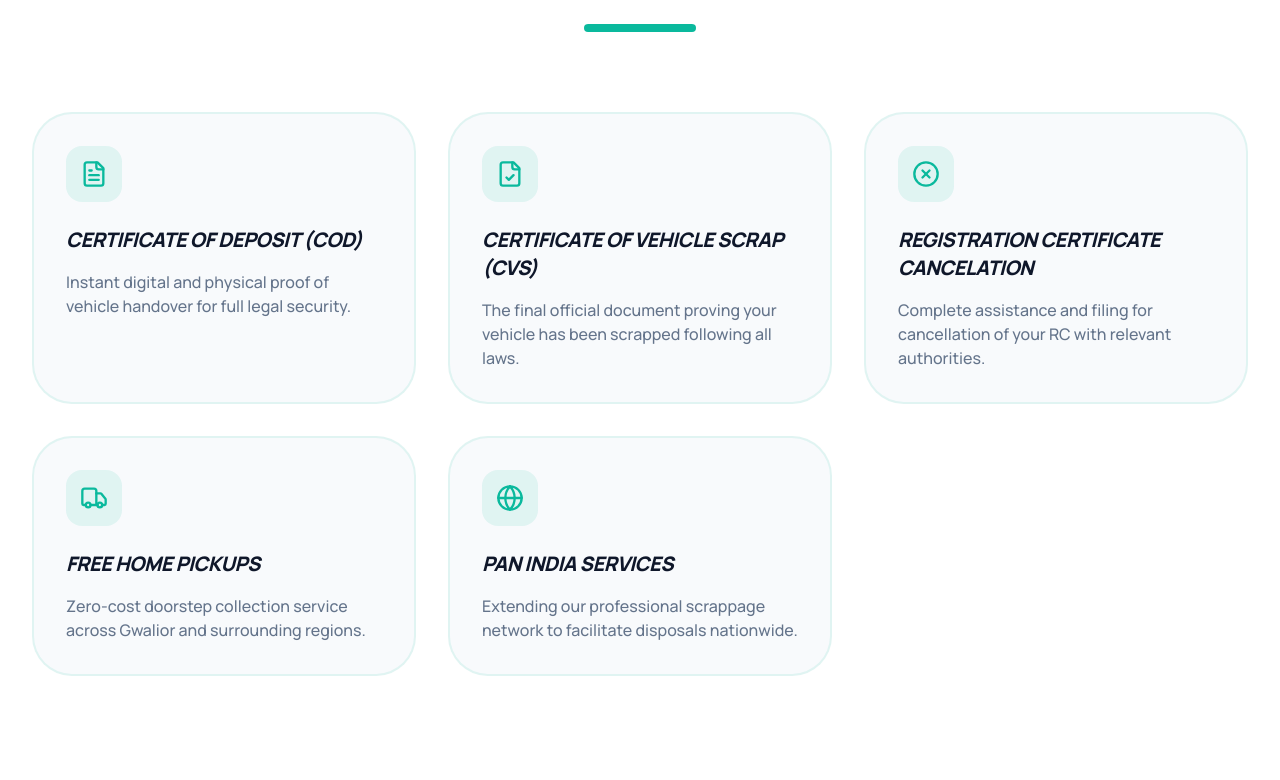
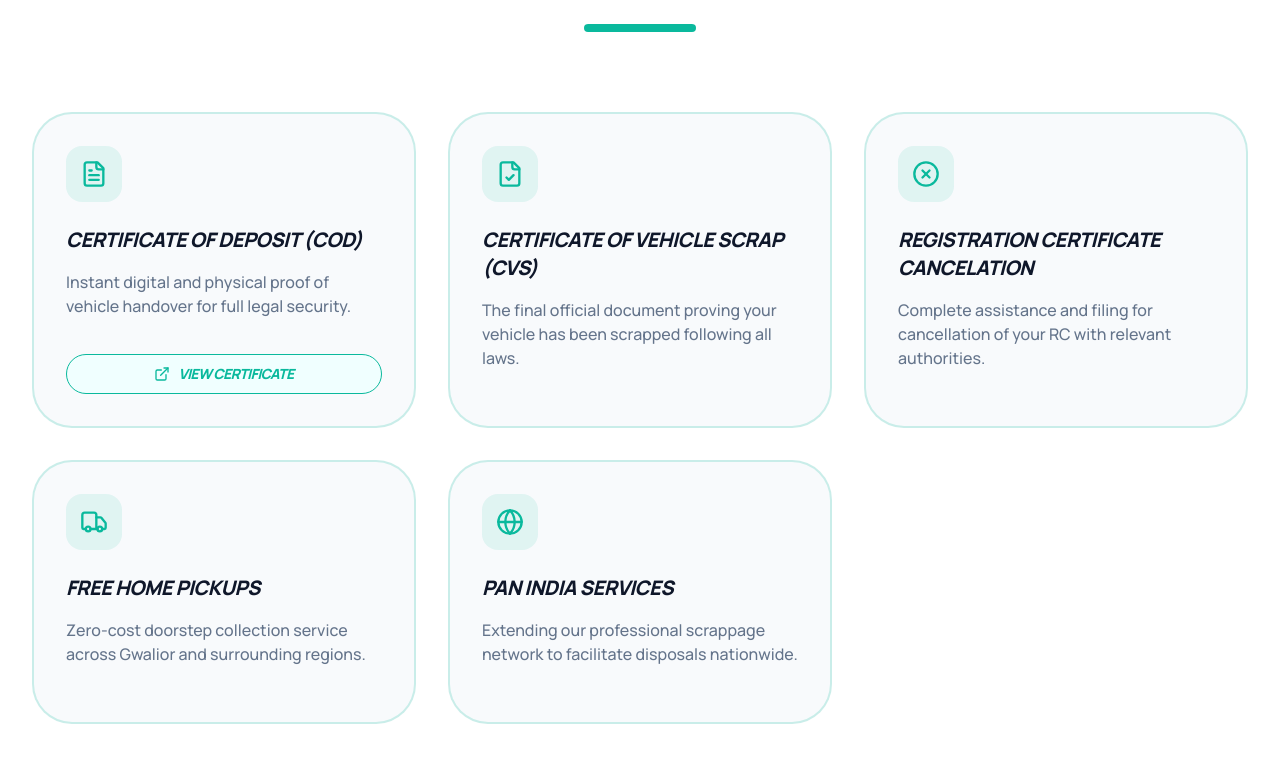
Before and after one commit to nevermature01-lgtm/sagar-disposal, a Next.js app: page / in a window 1280 px wide. Shown: the part 4040-4820 px from the top of the page. Built offline with nearby package versions, Linux system fonts and the light colour scheme.

Commit message:
/home/user/studio/public/file-1 (1).pdf link it with a view certificate

```diff
--- a/src/app/page.tsx
+++ b/src/app/page.tsx
@@ -30,7 +30,8 @@ import {
   Phone,
   Zap,
   ImageIcon,
-  Clock
+  Clock,
+  ExternalLink
 } from "lucide-react";
 import {
   Carousel,
@@ -282,7 +283,8 @@ export default function Home() {
                 {
                   title: "Certificate of Deposit (cod)",
                   desc: "Instant digital and physical proof of vehicle handover for full legal security.",
-                  icon: FileText
+                  icon: FileText,
+                  link: "/file-1 (1).pdf"
                 },
                 {
                   title: "Certificate of Vehicle Scrap (cvs)",
@@ -307,12 +309,26 @@ export default function Home() {
               ].map((service, i) => {
                 const Icon = service.icon;
                 return (
-                  <div key={i} className="group p-8 rounded-[2.5rem] bg-slate-50 dark:bg-slate-900/50 border-2 border-[#0ab99d]/10 hover:border-[#0ab99d]/50 transition-all duration-500 hover:shadow-2xl hover:shadow-[#0ab99d]/5">
+                  <div key={i} className="group p-8 rounded-[2.5rem] bg-slate-50 dark:bg-slate-900/50 border-2 border-[#0ab99d]/20 hover:border-[#0ab99d]/50 transition-all duration-500 hover:shadow-2xl hover:shadow-[#0ab99d]/5 flex flex-col h-full">
                     <div className="w-14 h-14 rounded-2xl bg-[#0ab99d]/10 flex items-center justify-center text-[#0ab99d] mb-6 group-hover:scale-110 group-hover:rotate-3 transition-transform">
                       <Icon className="h-7 w-7" />
                     </div>
                     <h3 className="text-xl font-black text-slate-900 dark:text-white mb-4 tracking-tight uppercase italic">{service.title}</h3>
-                    <p className="text-slate-500 dark:text-slate-400 text-sm lg:text-base font-medium leading-relaxed">{service.desc}</p>
+                    <p className="text-slate-500 dark:text-slate-400 text-sm lg:text-base font-medium leading-relaxed mb-6 flex-grow">{service.desc}</p>
+                    {service.link && (
+                      <div className="mt-auto">
+                        <Button
+                          variant="outline"
+                          className="w-full border-[#0ab99d] text-[#0ab99d] hover:bg-[#0ab99d] hover:text-white font-black uppercase italic tracking-tighter rounded-xl transition-all flex items-center justify-center gap-2"
+                          asChild
+                        >
+                          <a href={service.link} target="_blank" rel="noopener noreferrer">
+                            <ExternalLink className="h-4 w-4" />
+                            View Certificate
+                          </a>
+                        </Button>
+                      </div>
+                    )}
                   </div>
                 );
               })}
@@ -391,7 +407,7 @@ export default function Home() {
         {/* Enforcement Alert Section */}
         <section className="py-12 lg:py-28 bg-white relative overflow-hidden" id="alert">
           <div className="max-w-7xl mx-auto px-4 sm:px-6 lg:px-8">
-            <div className="relative bg-white border-4 border-red-50 rounded-[2rem] lg:rounded-[3rem] p-6 sm:p-10 lg:p-16 shadow-2xl shadow-red-900/5 overflow-hidden group">
+            <div className="relative bg-white border-4 border-[#0ab99d]/20 rounded-[2rem] lg:rounded-[3rem] p-6 sm:p-10 lg:p-16 shadow-2xl shadow-slate-200/40 overflow-hidden group">
               <div className="absolute top-0 right-0 w-96 h-96 bg-red-500/5 rounded-full -mr-48 -mt-48 blur-3xl transition-transform duration-1000 group-hover:scale-110"></div>
 
               <div className="flex flex-col items-center relative z-10 text-center">
@@ -428,7 +444,7 @@ export default function Home() {
         {/* Final CTA */}
         <section className="py-16 lg:py-28 bg-white dark:bg-[#0f172a]" id="contact">
           <div className="max-w-7xl mx-auto px-4 sm:px-6 lg:px-8">
-            <div className="bg-[#0ab99d] rounded-[3rem] lg:rounded-[4rem] p-10 lg:p-24 text-center text-white relative overflow-hidden shadow-2xl">
+            <div className="bg-[#0ab99d] rounded-[3rem] lg:rounded-[4rem] p-10 lg:p-24 text-center text-white relative overflow-hidden shadow-2xl border-4 border-white/20">
               <div className="absolute inset-0 bg-[radial-gradient(circle_at_top_right,rgba(255,255,255,0.2),transparent)]"></div>
               <div className="relative z-10 max-w-4xl mx-auto">
                 <h2 className="text-4xl md:text-7xl font-black mb-8 lg:mb-12 leading-[1.1] tracking-tighter italic uppercase">Ready to clear your driveway?</h2>
```
